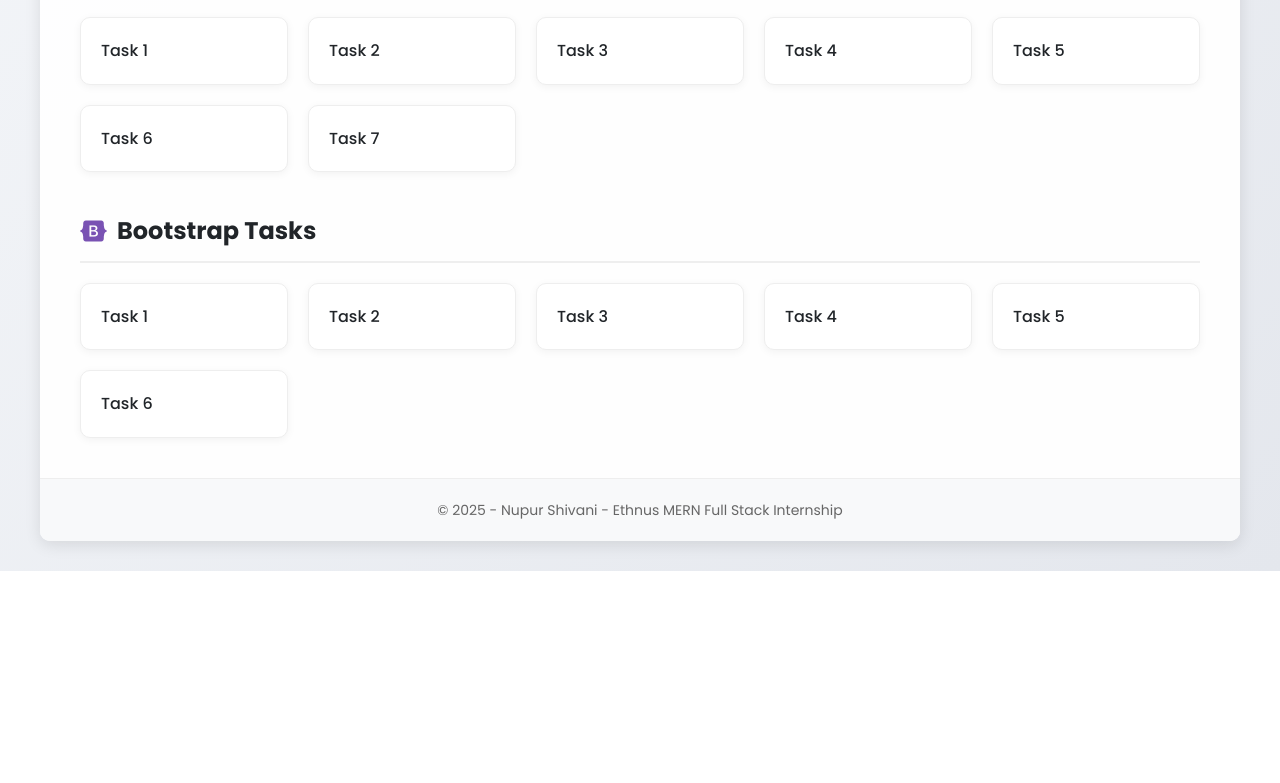
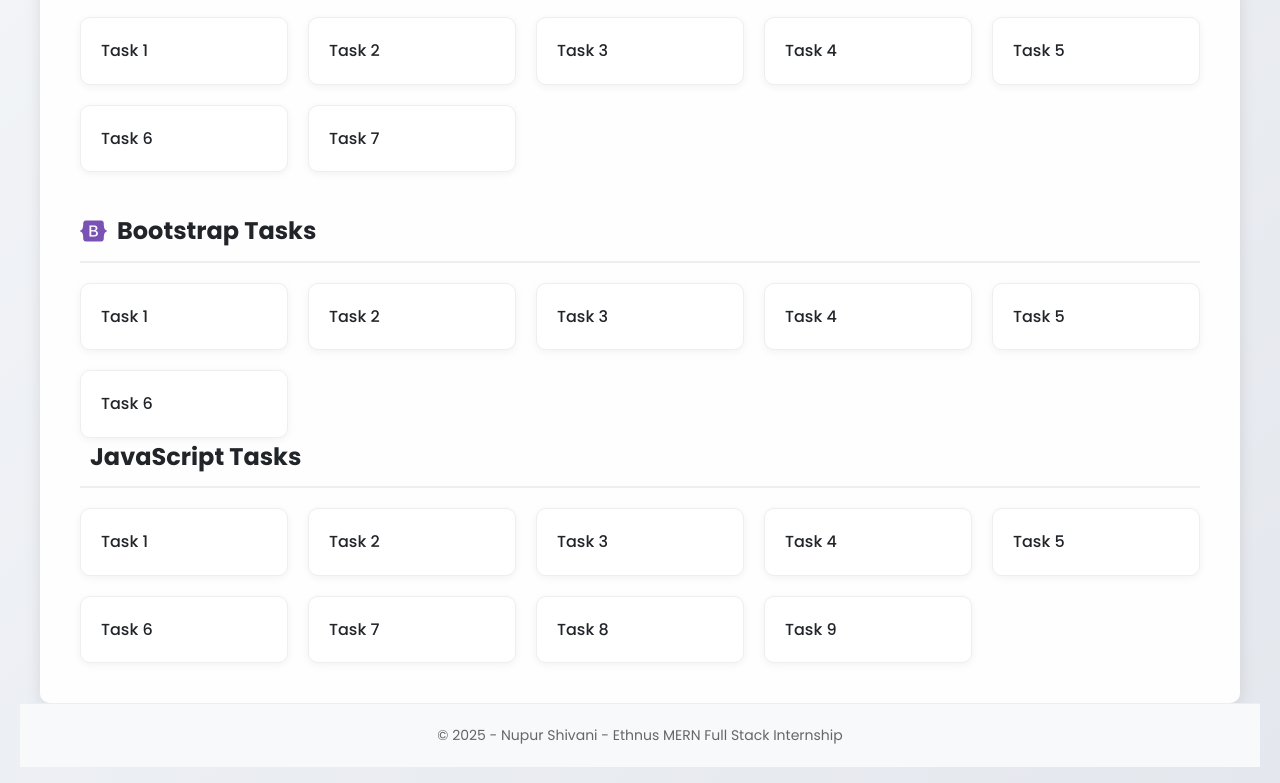
Before and after one commit to Nupurshivani/MERN-ASSIGNMENTS, a plain HTML site: page index.html in a window 1280 px wide. Shown: the part 528-1311 px from the top of the page. Before the commit the page ends 1099 px from the top, so only its background shows below. Drawn offline with Linux system fonts and the light colour scheme.

Commit message:
Update index.html

```diff
--- a/index.html
+++ b/index.html
@@ -120,6 +120,49 @@
                     </div>
                 </div>
             </div>
+                <div class="assignment-section bootstrap-section">
+                    <h2><i class="fab fa-javascript"></i> JavaScript Tasks</h2>
+                    <div class="task-grid">
+                        <a href="JAVASCRIPT/task1.html" class="task-card">
+                            <span class="task-number">Task 1</span>
+                            <i class="fas fa-external-link-alt"></i>
+                        </a>
+                        <a href="JAVASCRIPT/task2.html" class="task-card">
+                            <span class="task-number">Task 2</span>
+                            <i class="fas fa-external-link-alt"></i>
+                        </a>
+                        <a href="JAVASCRIPT/task3.html" class="task-card">
+                            <span class="task-number">Task 3</span>
+                            <i class="fas fa-external-link-alt"></i>
+                        </a>
+                        <a href="JAVASCRIPT/task4.html" class="task-card">
+                            <span class="task-number">Task 4</span>
+                            <i class="fas fa-external-link-alt"></i>
+                        </a>
+                        <a href="JAVASCRIPT/task5.html" class="task-card">
+                            <span class="task-number">Task 5</span>
+                            <i class="fas fa-external-link-alt"></i>
+                        </a>
+                        <a href="JAVASCRIPT/task6.html" class="task-card">
+                            <span class="task-number">Task 6</span>
+                            <i class="fas fa-external-link-alt"></i>
+                        </a>
+                        <a href="JAVASCRIPT/task7.html" class="task-card">
+                            <span class="task-number">Task 7</span>
+                            <i class="fas fa-external-link-alt"></i>
+                        </a>
+                         <a href="JAVASCRIPT/task8.html" class="task-card">
+                            <span class="task-number">Task 8</span>
+                            <i class="fas fa-external-link-alt"></i>
+                        </a>
+                         <a href="JAVASCRIPT/task9.html" class="task-card">
+                            <span class="task-number">Task 9</span>
+                            <i class="fas fa-external-link-alt"></i>
+                        </a>
+                    </div>
+                </div>
+            </div>
+
         </main>
 
         <footer>
```
